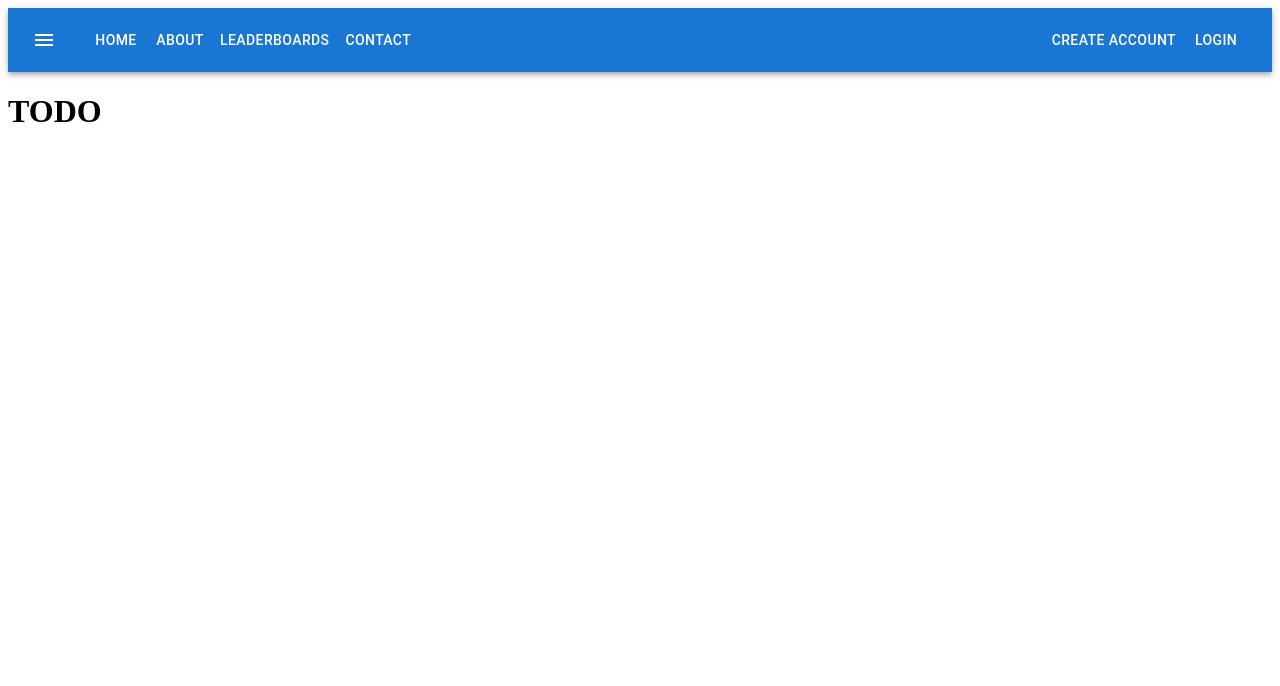
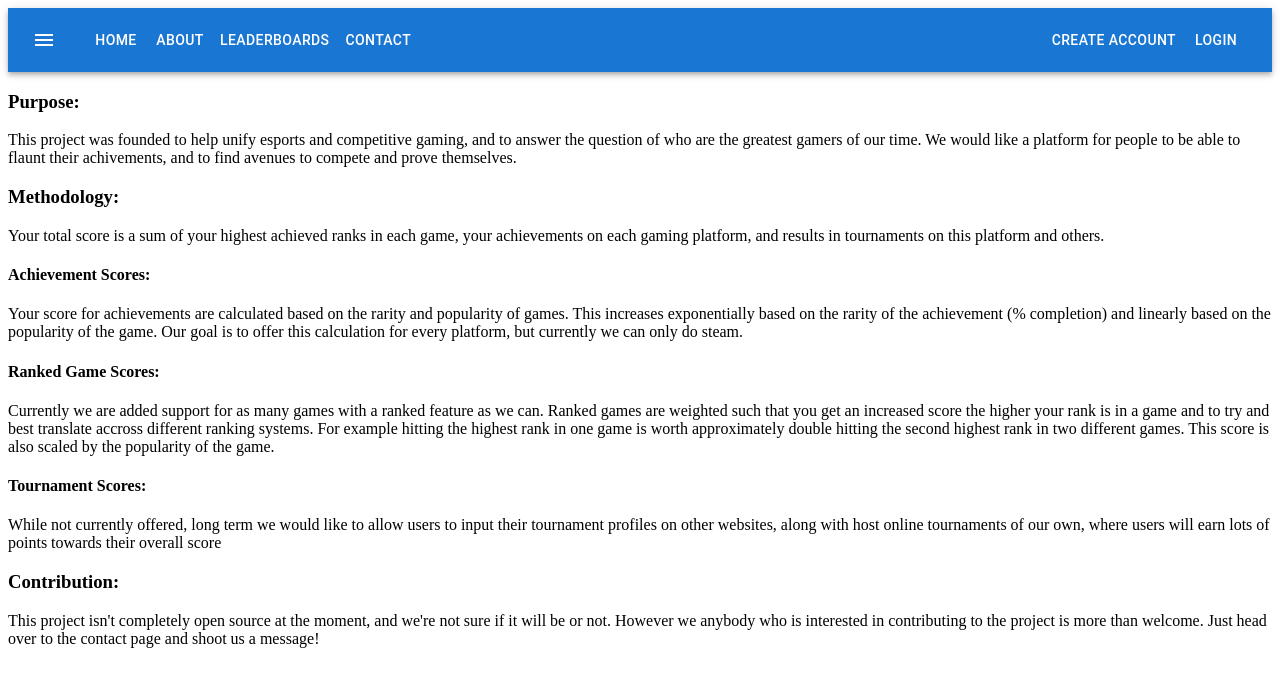
Before and after one commit to godgamer-gg/frontend, a Next.js app: page /about in a window 1280 px wide. Shown: the top 686 px of the page. Built offline with nearby package versions, Linux system fonts and the light colour scheme; no server answers.

Commit message:
updated about page and headers

```diff
--- a/pages/about.tsx
+++ b/pages/about.tsx
@@ -3,8 +3,25 @@ import styles from '../styles/Home.module.css';
 import Link from 'next/link';
 import Header from './components/Header';
 import Footer from './components/Footer';
+import { useState, useEffect } from 'react';
 
 export default function About() {
+    const [user, setUser] = useState('');
+
+    useEffect(() => {
+        const fetchSession = async () => {
+            const response = await fetch('/api/session');
+            if (response.ok) {
+                const data = await response.json();
+                setUser(data.user);
+            } else {
+                console.log('User is not logged in');
+                setUser('');
+            }
+        };
+
+        fetchSession();
+    }, []);
     return (
         <div>
             <Head>
@@ -12,9 +29,63 @@ export default function About() {
                 <link rel="icon" href="/Controller.svg" />
             </Head>
 
-            <Header />
+            <Header user={user} />
             <main>
-                <h1> TODO</h1>
+                {/* TODO: Add styling */}
+                <h3>Purpose: </h3>
+                <p>
+                    {' '}
+                    This project was founded to help unify esports and
+                    competitive gaming, and to answer the question of who are
+                    the greatest gamers of our time. We would like a platform
+                    for people to be able to flaunt their achivements, and to
+                    find avenues to compete and prove themselves.
+                </p>
+
+                <h3> Methodology: </h3>
+                <p>
+                    {' '}
+                    Your total score is a sum of your highest achieved ranks in
+                    each game, your achievements on each gaming platform, and
+                    results in tournaments on this platform and others.{' '}
+                </p>
+                <h4>Achievement Scores:</h4>
+                <p>
+                    Your score for achievements are calculated based on the
+                    rarity and popularity of games. This increases exponentially
+                    based on the rarity of the achievement (% completion) and
+                    linearly based on the popularity of the game. Our goal is to
+                    offer this calculation for every platform, but currently we
+                    can only do steam.
+                </p>
+                <h4>Ranked Game Scores:</h4>
+                <p>
+                    {' '}
+                    Currently we are added support for as many games with a
+                    ranked feature as we can. Ranked games are weighted such
+                    that you get an increased score the higher your rank is in a
+                    game and to try and best translate accross different ranking
+                    systems. For example hitting the highest rank in one game is
+                    worth approximately double hitting the second highest rank
+                    in two different games. This score is also scaled by the
+                    popularity of the game.
+                </p>
+                <h4>Tournament Scores:</h4>
+                <p>
+                    While not currently offered, long term we would like to
+                    allow users to input their tournament profiles on other
+                    websites, along with host online tournaments of our own,
+                    where users will earn lots of points towards their overall
+                    score
+                </p>
+                <h3>Contribution:</h3>
+                <p>
+                    This project isn't completely open source at the moment, and
+                    we're not sure if it will be or not. However we anybody who
+                    is interested in contributing to the project is more than
+                    welcome. Just head over to the contact page and shoot us a
+                    message!
+                </p>
             </main>
 
             {/* <Footer /> */}
```
Also changed, not shown: pages/Leaderboards.jsx (+19 -1 lines), pages/contact.tsx (+18 -1 lines), pages/scoring/score-home.tsx (+9 -2 lines).
